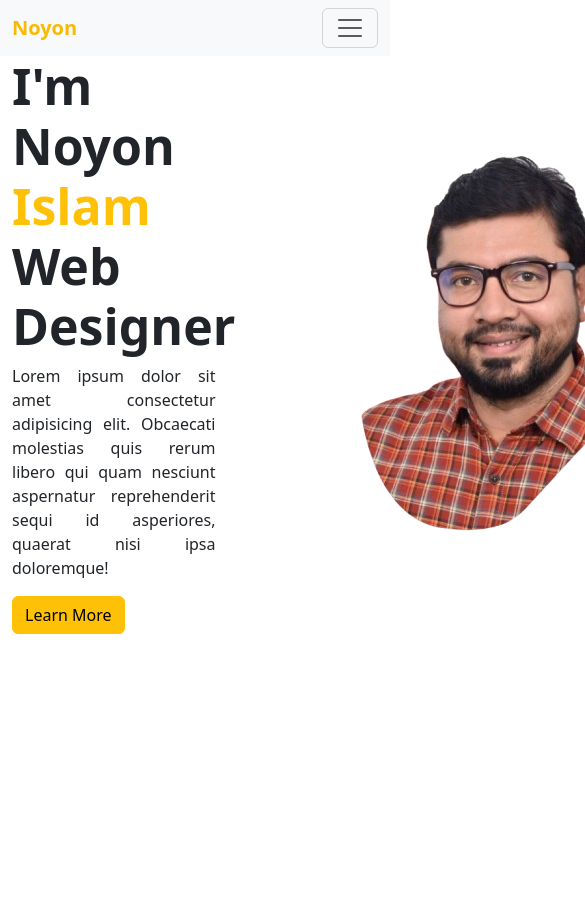
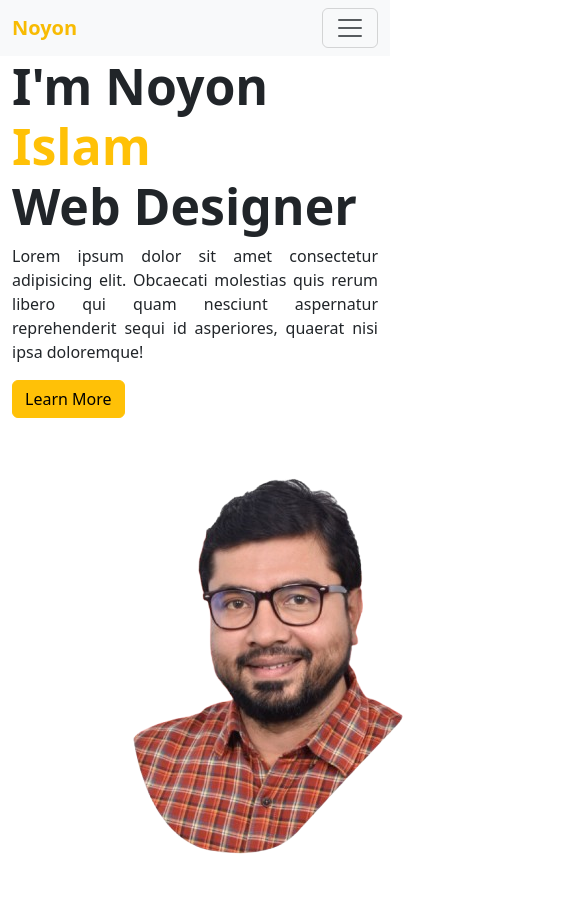
Before and after one commit to NoyonIslam108/Noyon, a plain HTML site: page index.html in a window 390 px wide. Shown: the top 918 px of the page, 585 px wide, since content can reach past the window. Before the commit the page ends 844 px from the top, so only its background shows below. Drawn offline with nearby package versions, Linux system fonts and the light colour scheme.

Commit message:
version 1.1.2.0

```diff
--- a/index.html
+++ b/index.html
@@ -42,14 +42,14 @@
 
 <div class="container">
   <div class="row home-secson">
-    <div class="col-sm-12 col-md-12 col-lg-12 col-xl-7 col-7">
+    <div class="col-xl-7">
       <div class="home-text">
         <h1>I'm Noyon <span class="text-warning">Islam</span><br> Web Designer</h1>
         <p>Lorem ipsum dolor sit amet consectetur adipisicing elit. Obcaecati molestias quis rerum libero qui quam nesciunt aspernatur reprehenderit sequi id asperiores, quaerat nisi ipsa doloremque!</p>
         <button type="button" class="btn btn-warning">Learn More</button>
       </div>
     </div>
-    <div class="col-sm-12 col-md-12 col-lg-12 col-xl-5 col-5">
+    <div class="col-xl-5">
       <div class="home-imgs">
         <img src="img/home1-removebg-preview.png" alt="">
       </div>
```
